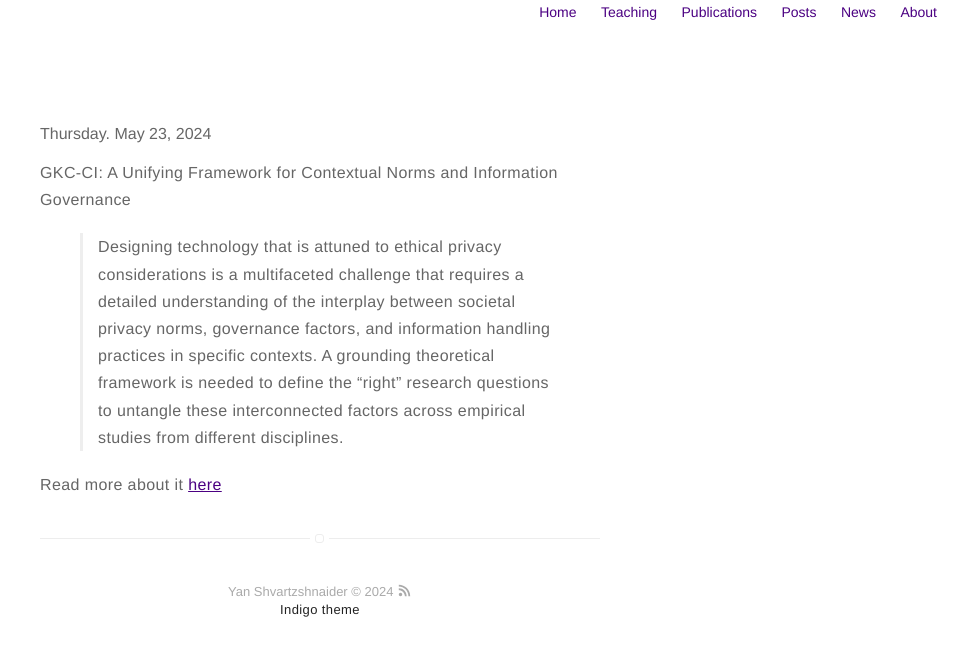
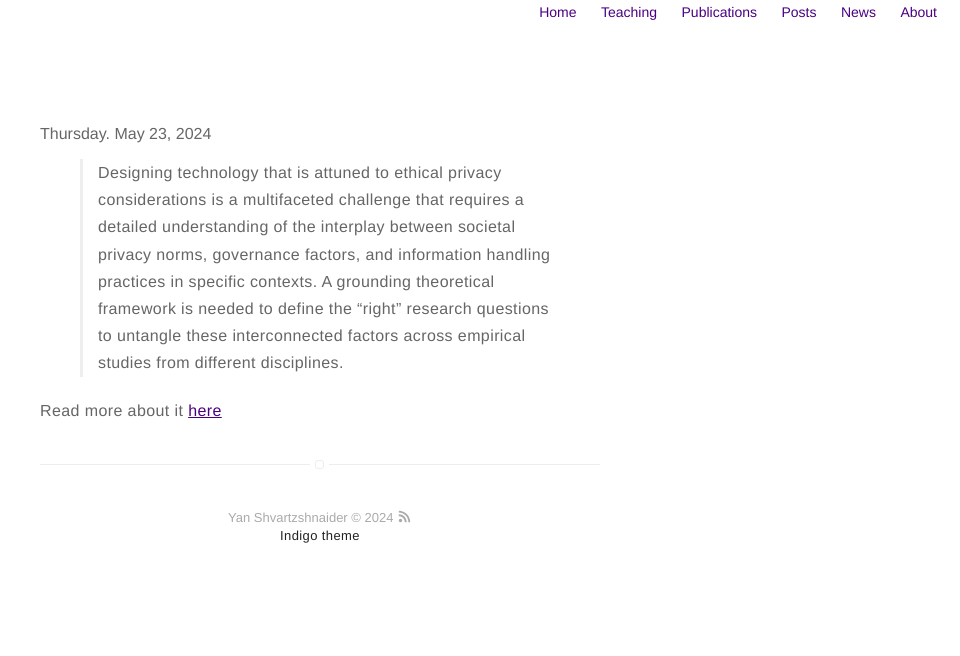
Before and after one commit to yansh/website, a Jekyll site: the page built from _posts/2024-05-23-news.markdown, in a window 1280 px wide. Shown: the top 656 px of the page, without its empty margins (320-1280 px from the left). Built offline with Jekyll 4.4.1, drawn with Linux system fonts in a browser that asks for light colours; our own code applies the rules of GitHub Pages for plain Markdown files.

Commit message:
webmetnion post

```diff
--- a/_includes/blog-post.html
+++ b/_includes/blog-post.html
@@ -1,6 +1,10 @@
 <div class="item {% if post.star %}star{% endif %}">
+    <div class="h-entry">
+	<p class="e-content">
+		{{ post.title }}
     <a class="url" href="{{ site.url }}{{ post.url }}">
         <aside class="date"><time datetime="{{ post.date | date:"%d-%m-%Y" }}">{{ post.date | date: "%b %d %Y" }}</time></aside>
         <h3 class="title">{{ post.title }}</h3>
-    </a>
+    </a>	</p>
+       </div>
 </div>
--- a/_posts/2024-05-23-news.markdown
+++ b/_posts/2024-05-23-news.markdown
@@ -8,11 +8,6 @@
 description: GKC-CI: A Unifying Framework for Contextual Norms and Information Governance
 ---
 
-<div class="h-entry">
-	<p class="e-content">
-		GKC-CI: A Unifying Framework for Contextual Norms and Information Governance
-	</p>
-</div>
 
 > Designing technology that is attuned to ethical privacy considerations is a multifaceted challenge that requires a detailed understanding of the interplay between societal privacy norms, governance factors, and information handling practices in specific contexts. A grounding theoretical framework is needed to define the “right” research questions to untangle these interconnected factors across empirical studies from different disciplines.
 
```
